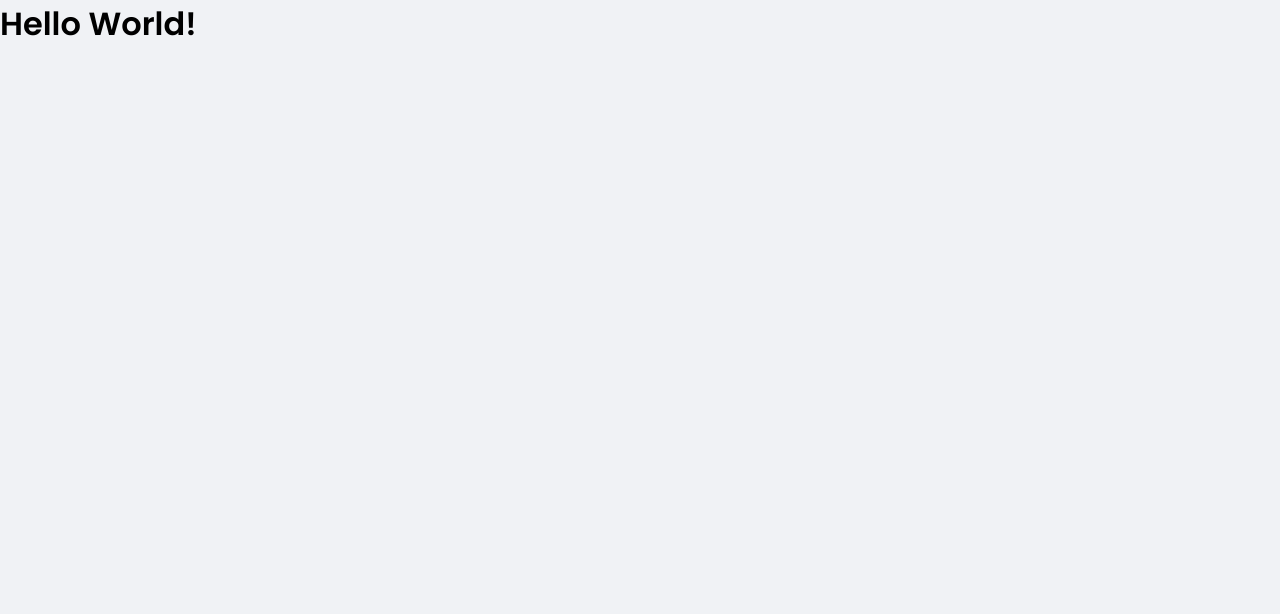
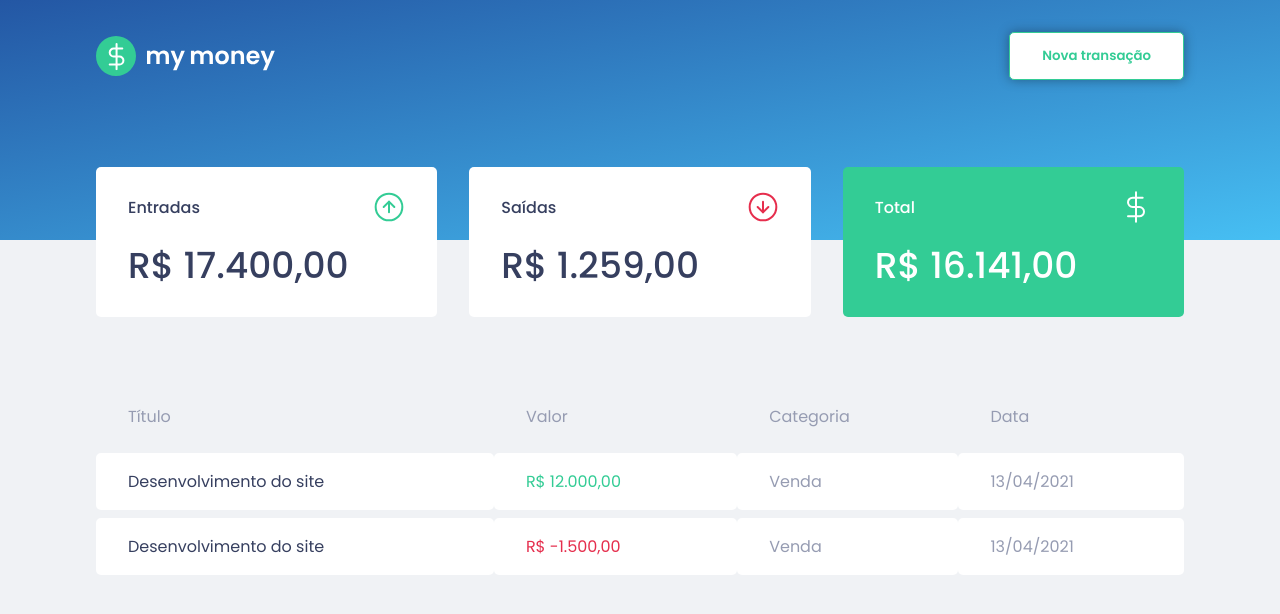
Before and after one commit to maycongc/mymoney, a React (Create React App) app: page / in a window 1280 px wide. Shown: the top 614 px of the page. Built offline with nearby package versions, Linux system fonts and the light colour scheme.

Commit message:
refactor: home

```diff
--- a/src/pages/Home/index.tsx
+++ b/src/pages/Home/index.tsx
@@ -1,3 +1,11 @@
+import { Header } from '../../components/Header';
+import { Dashboard } from '../../components/Dashboard';
+
 export function Home(): JSX.Element {
-  return <h1>Hello World!</h1>;
+  return (
+    <>
+      <Header />
+      <Dashboard />
+    </>
+  );
 }
```
